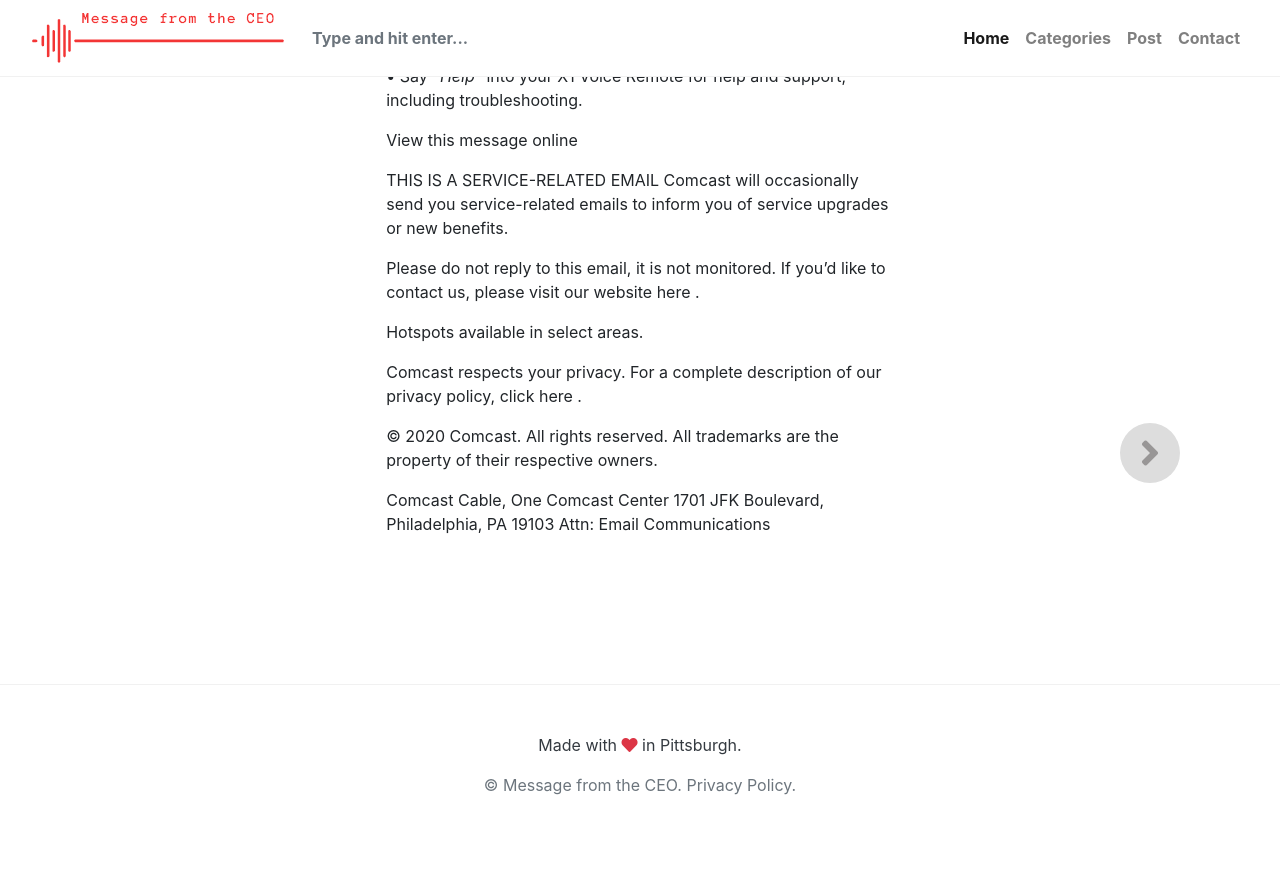
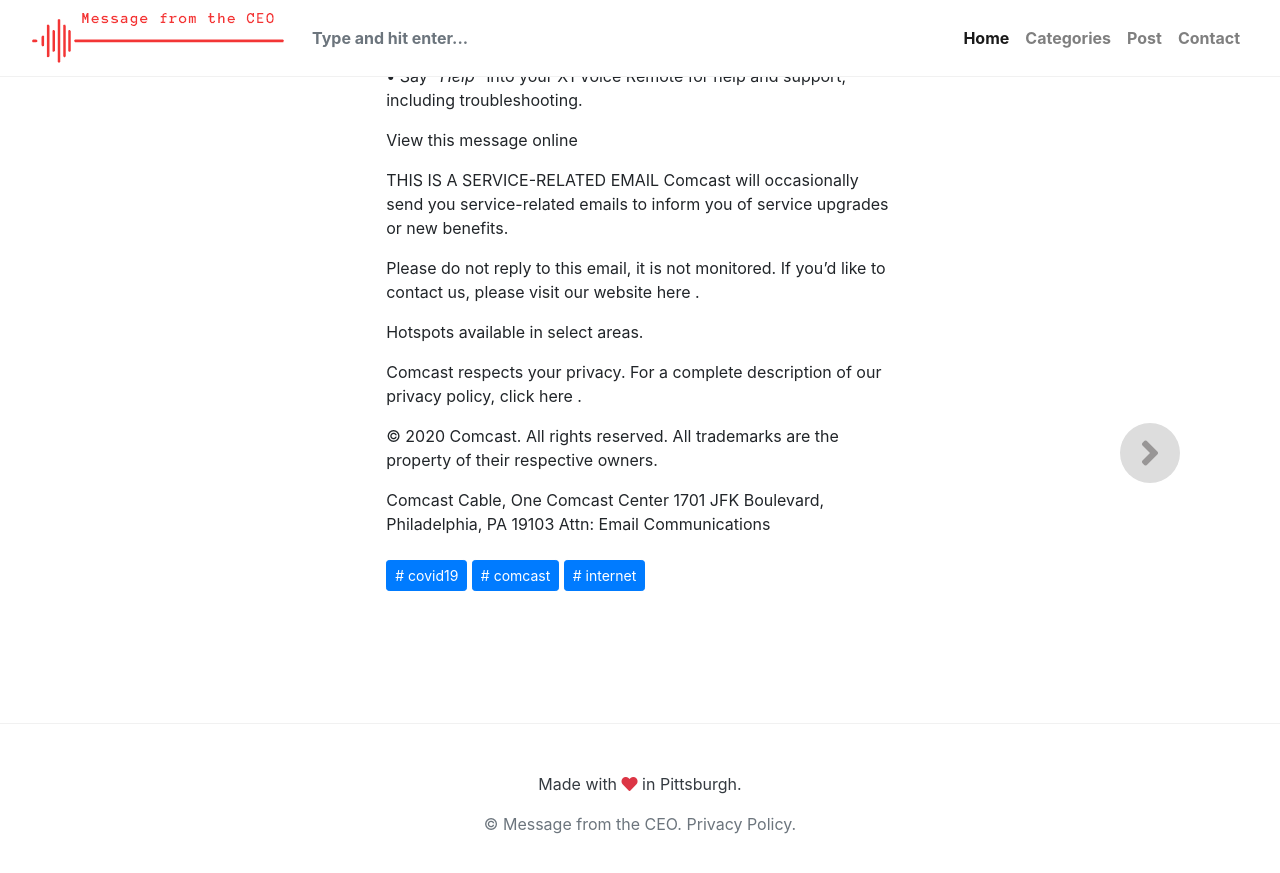
Before and after one commit to bertique/messageFromTheCEO, a Jekyll site: the page built from _posts/2020-03-24-ImportantupdatesforourcustomersrelatedtoCOVID19.md, in a window 1280 px wide and 900 px high, scrolled down 5044 px. Shown: the top 873 px of the window. Built offline with Jekyll 4.4.1, drawn with Linux system fonts in a browser that asks for light colours; nearby versions of some CDN libraries; library files that are not in the unit come from our copies.

Commit message:
Update 2020-03-24-ImportantupdatesforourcustomersrelatedtoCOVID19.md

```diff
--- a/_posts/2020-03-24-ImportantupdatesforourcustomersrelatedtoCOVID19.md
+++ b/_posts/2020-03-24-ImportantupdatesforourcustomersrelatedtoCOVID19.md
@@ -2,7 +2,7 @@
 title:  "Important updates for our customers related to COVID-19"
 metadate: "hide"
 date: 2020-03-24 11:56:38
-categories: [  ]
+categories: [ covid19, comcast, internet ]
 image: "/assets/images/posts/ImportantupdatesforourcustomersrelatedtoCOVID19_full.png"
 thumbnail: "/assets/images/posts/ImportantupdatesforourcustomersrelatedtoCOVID19.png"
 ---
```
